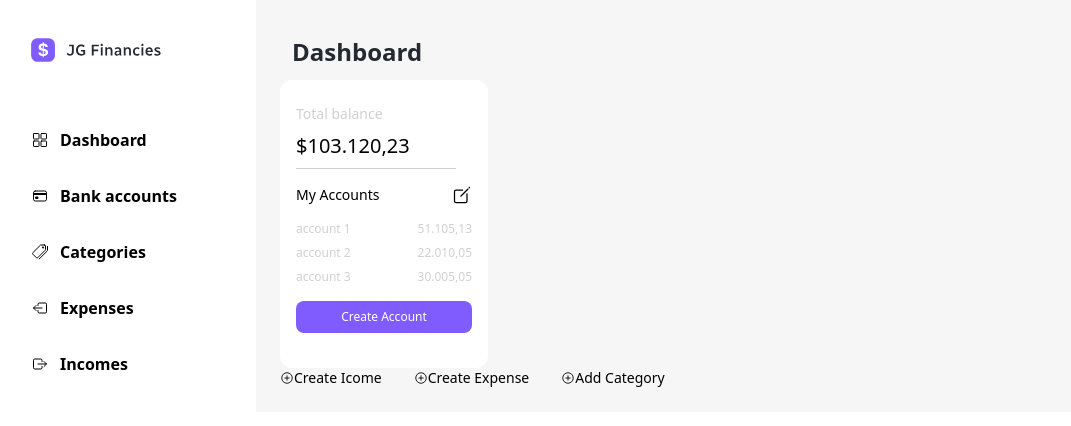
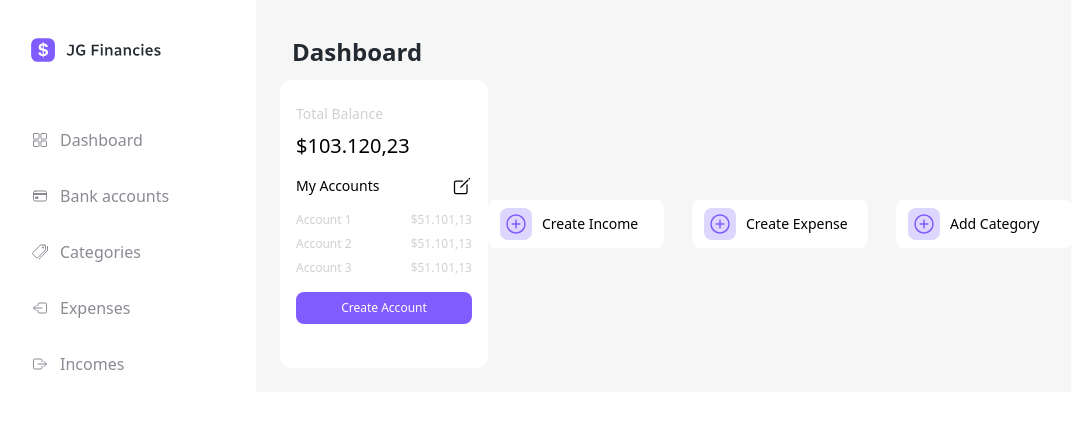
Before and after one commit to gersonRamirez22/jgfinances, a Laravel app: page /dashboard in a window 1280 px wide. Shown: the top 426 px of the page, without its empty margins (0-1071 px from the left). Run offline with Laravel 10, Linux system fonts and the light colour scheme; style sheets or scripts are compiled from the project's sources.

Commit message:
feat: se agrega la vista dashboard y se crean varios componentes

```diff
--- /dev/null
+++ b/app/View/Components/action.php
@@ -0,0 +1,27 @@
+<?php
+
+namespace App\View\Components;
+
+use Closure;
+use Illuminate\Contracts\View\View;
+use Illuminate\View\Component;
+
+class action extends Component
+{
+    public $actionName;
+    /**
+     * Create a new component instance.
+     */
+    public function __construct($actionName = '')
+    {
+        $this->actionName = $actionName;
+    }
+
+    /**
+     * Get the view / contents that represent the component.
+     */
+    public function render(): View|Closure|string
+    {
+        return view('components.action');
+    }
+}
--- /dev/null
+++ b/app/View/Components/cardBalance.php
@@ -0,0 +1,28 @@
+<?php
+
+namespace App\View\Components;
+
+use Closure;
+use Illuminate\Contracts\View\View;
+use Illuminate\View\Component;
+
+class cardBalance extends Component
+{
+    public $cardTitle, $amount;
+    /**
+     * Create a new component instance.
+     */
+    public function __construct($cardTitle = '', $amount = '')
+    {
+        $this->cardTitle = $cardTitle;
+        $this->amount = $amount;
+    }
+
+    /**
+     * Get the view / contents that represent the component.
+     */
+    public function render(): View|Closure|string
+    {
+        return view('components.card-balance');
+    }
+}
--- /dev/null
+++ b/app/View/Components/individualAccount.php
@@ -0,0 +1,28 @@
+<?php
+
+namespace App\View\Components;
+
+use Closure;
+use Illuminate\Contracts\View\View;
+use Illuminate\View\Component;
+
+class individualAccount extends Component
+{
+    public $accountName, $accountAmount;
+    /**
+     * Create a new component instance.
+     */
+    public function __construct($accountName = '', $accountAmount = '')
+    {
+        $this->accountName = $accountName;
+        $this->accountAmount = $accountAmount;
+    }
+
+    /**
+     * Get the view / contents that represent the component.
+     */
+    public function render(): View|Closure|string
+    {
+        return view('components.individual-account');
+    }
+}
--- a/resources/views/Components/Carbalance.blade.php
+++ /dev/null
@@ -1,34 +0,0 @@
-<div class="  flex flex-col rounded-xl bg-[#FFF] w-52 h-72 py-6 px-4 gap-4">
-    <div class=" flex flex-col gap-y-2">
-        <p class="text-[#D0D0D0] text-sm font-normal  ">Total balance</p>
-        <p class="text-xl font-medium gap-y-2">$103.120,23</p>
-        <div class="bg-[#D0D0D0] h-px w-40"></div>
-    </div>
-
-
-    <div>
-       <div class="flex justify-between items-center mb-4">
-         <p class="font-medium text-sm ">My Accounts</p>
-         <ion-icon class="h-5 w-5" name="create-outline"></ion-icon>
-       </div>
-
-        <div class="mb-2 text-[#D0D0D0] text-xs flex justify-between">
-            <p>account 1</p>
-            <p>51.105,13</p>
-        </div >
-        <div class="text-[#D0D0D0] text-xs flex justify-between" >
-            <p>account 2</p>
-            <p>22.010,05</p>
-        </div>
-        <div class="mt-2 text-[#D0D0D0] text-xs flex justify-between">
-            <p>account 3</p>
-            <p>30.005,05</p>
-        </div>
-        <div class="bg-[#805CFF]  flex  justify-center items-center rounded-lg p-2 text-xs text-[#FFF] mt-4">
-        <button type="submit" > Create Account</button>
-        </div>
-
-
-    </div>
-
-</div>
--- /dev/null
+++ b/resources/views/Components/action.blade.php
@@ -0,0 +1,5 @@
+
+  <a href="#" class="text-sm items-center  flex rounded-lg bg-[#FFF] w-44 py-2 px-3 gap-2.5 ">
+       <ion-icon class=" w-6 h-6 text-[#805CFF] p-1 rounded-lg bg-violet-200 " name="add-circle-outline"></ion-icon>
+       <span class="text-sm font-medium ">{{$actionName}}</span>
+  </a>
--- /dev/null
+++ b/resources/views/Components/card-balance.blade.php
@@ -0,0 +1,18 @@
+<div class="  flex flex-col rounded-xl bg-[#FFF] w-52 h-72 py-6 px-4 gap-4">
+    <div class=" flex flex-col gap-y-2">
+        <p class="text-[#D0D0D0] text-sm font-normal">{{$cardTitle}}</p>
+        <p class="text-xl font-medium gap-y-2">{{$amount}}</p>
+    </div>
+    <div>
+       <div class="flex justify-between items-center mb-4">
+         <p class="font-medium text-sm ">My Accounts</p>
+         <ion-icon class="h-5 w-5" name="create-outline"></ion-icon>
+       </div>
+       <x-individual-account accountName='Account 1' accountAmount='$51.101,13'/>
+       <x-individual-account accountName='Account 2' accountAmount='$51.101,13'/>
+       <x-individual-account accountName='Account 3' accountAmount='$51.101,13'/>
+        <div class="bg-[#805CFF]  flex  justify-center items-center rounded-lg p-2 text-xs text-[#FFF] mt-4">
+        <button type="submit" > Create Account</button>
+        </div>
+    </div>
+</div>
--- /dev/null
+++ b/resources/views/Components/individual-account.blade.php
@@ -0,0 +1,4 @@
+<div class="mb-2 text-[#D0D0D0] text-xs flex justify-between">
+    <p>{{$accountName}}</p>
+    <p>{{$accountAmount}}</p>
+</div>
--- a/resources/views/Components/menu-item.blade.php
+++ b/resources/views/Components/menu-item.blade.php
@@ -1,4 +1,4 @@
-<li class="  rounded-md active:rounded-8 active:text-[#805CFF] active:bg-[#805CFF33] hover:text-[#805CFF] hover:bg-[#805CFF33] space-y-4. font-bold  px-2 ">
+<li class=" text-[#898B92] rounded-md active:rounded-8 active:text-[#805CFF] active:bg-[#805CFF33] hover:text-[#805CFF] hover:bg-[#805CFF33] space-y-4  px-2 ">
     <a href="#" class="flex items-center p-3 rounded-lg group">
         {{$slot}}
         <span class="flex-1 ml-3 whitespace-nowrap">{{$title}}</span>
--- a/resources/views/Dashboard/dashboard.blade.php
+++ b/resources/views/Dashboard/dashboard.blade.php
@@ -44,30 +44,18 @@
       <div class="text-[#242A31] text-2xl font-semibold p-3">
          <h1>Dashboard</h1>
       </div>
-      <div>
-       <x-Carbalance/>
-      </div>
 
-      <div class=" font-medium  flex  items-center content-center gap-8 p" style="width: 597px;">
-
-         <div class="text-sm items-center flex" >
-            <ion-icon class=" " name="add-circle-outline"></ion-icon>
-            <p >Create Icome</p>
+      <div class="flex ">
+         <div>
+           <x-card-balance cardTitle='Total Balance' amount='$103.120,23' />
          </div>
 
-         <div class="text-sm items-center flex ">
-            <ion-icon class="" name="add-circle-outline"></ion-icon>
-            <p >Create Expense</p>
+         <div class=" flex gap-7 items-center justify-center  right-16  ">
+          <x-action actionName="Create Income"/>
+          <x-action actionName="Create Expense"/>
+          <x-action actionName="Add Category"/>
          </div>
-
-         <div class="text-sm items-center flex " >
-            <ion-icon class="" name="add-circle-outline"></ion-icon>
-            <p>Add Category</p>
-         </div>
-
       </div>
-
-
 
    </div>
 
```
